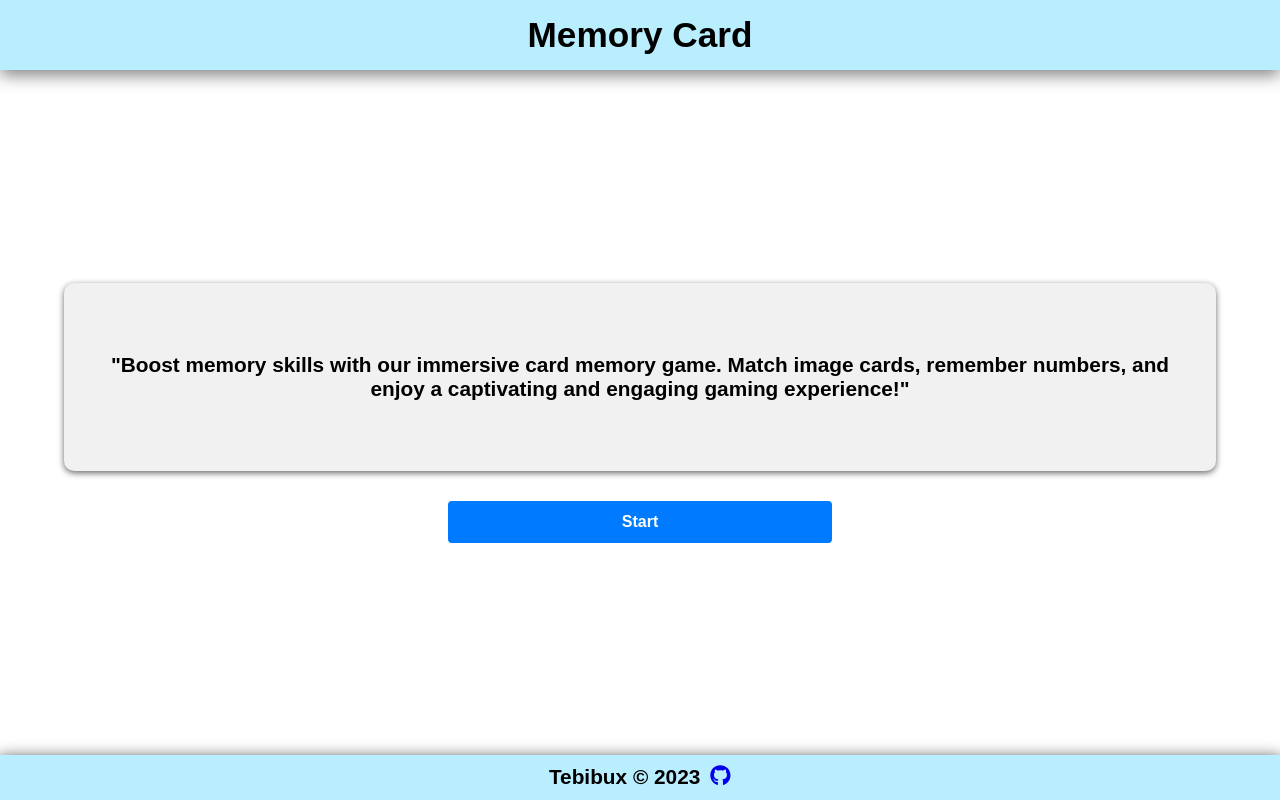
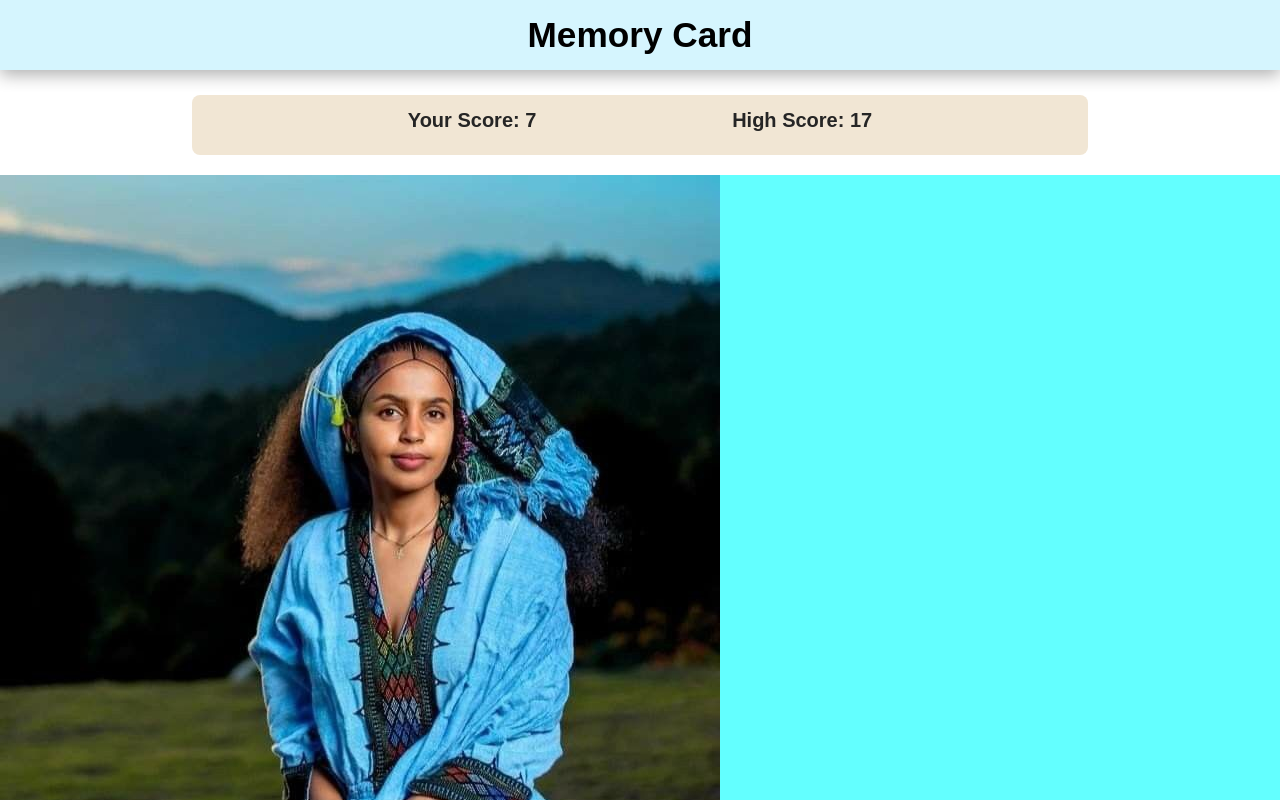
Before and after one commit to Tebibux/memory-card, a React (Create React App) app: page / in a window 1280 px wide. Shown: the top 800 px of the page. Built offline with nearby package versions, Linux system fonts and the light colour scheme.

Commit message:
card board stated

```diff
--- a/src/components/main/Main.jsx
+++ b/src/components/main/Main.jsx
@@ -5,7 +5,7 @@ import CardBoard from './cardBoard/CardBoard';
 import StatusBoard from './cardBoard/StatusBoard';
 
 function Main() {
-	const started = true;
+	const started = false;
 
 	return started ? (
 		<div className="main-starting">
--- a/src/components/main/cardBoard/CardBoard.jsx
+++ b/src/components/main/cardBoard/CardBoard.jsx
@@ -1,11 +1,18 @@
 import React from 'react';
+import myImage from '../../../Asset/01_Gojjam.jpg';
 
 function CardBoard() {
-  return (
-	<div>
-	  <h2>This is Card Board!</h2>
-	</div>
-  );
+	return (
+		<div className='card-board'>
+			<div className="img-box">
+				<img src={myImage} alt="" />
+				<div className="text">
+					<p>1</p>
+					<p>Hareri</p>
+				</div>
+			</div>
+		</div>
+	);
 }
 
 export default CardBoard;
--- a/src/components/main/cardBoard/ScoreBoard.jsx
+++ b/src/components/main/cardBoard/ScoreBoard.jsx
@@ -2,8 +2,9 @@ import React from 'react';
 
 function ScoreBoard() {
   return (
-	<div>
-		<h2>Score Showing Board</h2>
+	<div className='score-board'>
+		<h3>Your Score: 7</h3>
+		<h3>High Score: 17</h3>
 	</div>
   );
 }
--- a/src/components/main/cardBoard/StatusBoard.jsx
+++ b/src/components/main/cardBoard/StatusBoard.jsx
@@ -3,7 +3,7 @@ import React from 'react';
 function StatusBoard() {
   return (
 	<div>
-	  <h2>This is Status Board!!</h2>
+	  <h2>You are either Novice or Skilled or Expert</h2>
 	</div>
   );
 }
--- a/src/css/styles.css
+++ b/src/css/styles.css
@@ -7,25 +7,71 @@
 .container {
 	height: 100vh;
 	display: grid;
+	place-items: center;
 	grid-template-rows: 70px 1fr 45px;
 	row-gap: 5px;
 	font-family: sans-serif, 'Lucida Sans Regular', 'Lucida Grande', 'Lucida Sans Unicode', Geneva, Verdana;
 }
 
 .header {
+	height: 100%;
+	width: 100%;
 	display: grid;
 	place-content: center;
-	background-color: rgba(139, 227, 253, 0.611);
+	background-color: rgba(139, 227, 253, 0.36);
 	color: rgb(0, 0, 0);
-	box-shadow: 0px 5px 16px 0.1px rgba(0, 0, 0, 0.505);
+	box-shadow: 0px 5px 16px 0.1px rgba(0, 0, 0, 0.318);
 	font-size: 1.1rem;
 }
 
 .main {
+	height: 100%;
+	width: 100%;
 	display: grid;
-	place-content: center;
+	justify-items: center;
+	margin: 20px 0px;
+	grid-template-rows: minmax(80px, 100px) 1fr minmax(80px, 100px);
+}
+.score-board{
+	width: 70%;
+	display: flex;
+	justify-content: space-evenly;
+	align-items: center;
+	background-color: aquamarine;
+	margin: 20px 0px;
 }
 
+.score-board {
+  text-align: center;
+  padding: 20px;
+  background-color: #b3791c30;
+  border-radius: 8px;
+  transition: transform 0.5s ease;
+}
+
+.score-board:hover {
+  transform: translateY(-5px);
+}
+
+.score-board h3 {
+  font-size: 20px;
+  font-weight: bold;
+  margin-bottom: 10px;
+  color: #252525;
+}
+
+
+
+
+
+
+
+
+
+.card-board{
+	width: 100%;
+	background-color: rgba(0, 255, 255, 0.613);
+}
 .main-starting {
 	display: grid;
 	place-content: center;
@@ -74,6 +120,8 @@
 
 
 .footer {
+	height: 100%;
+	width: 100%;
 	display: grid;
 	place-items: center;
 	width: 100%;
```
